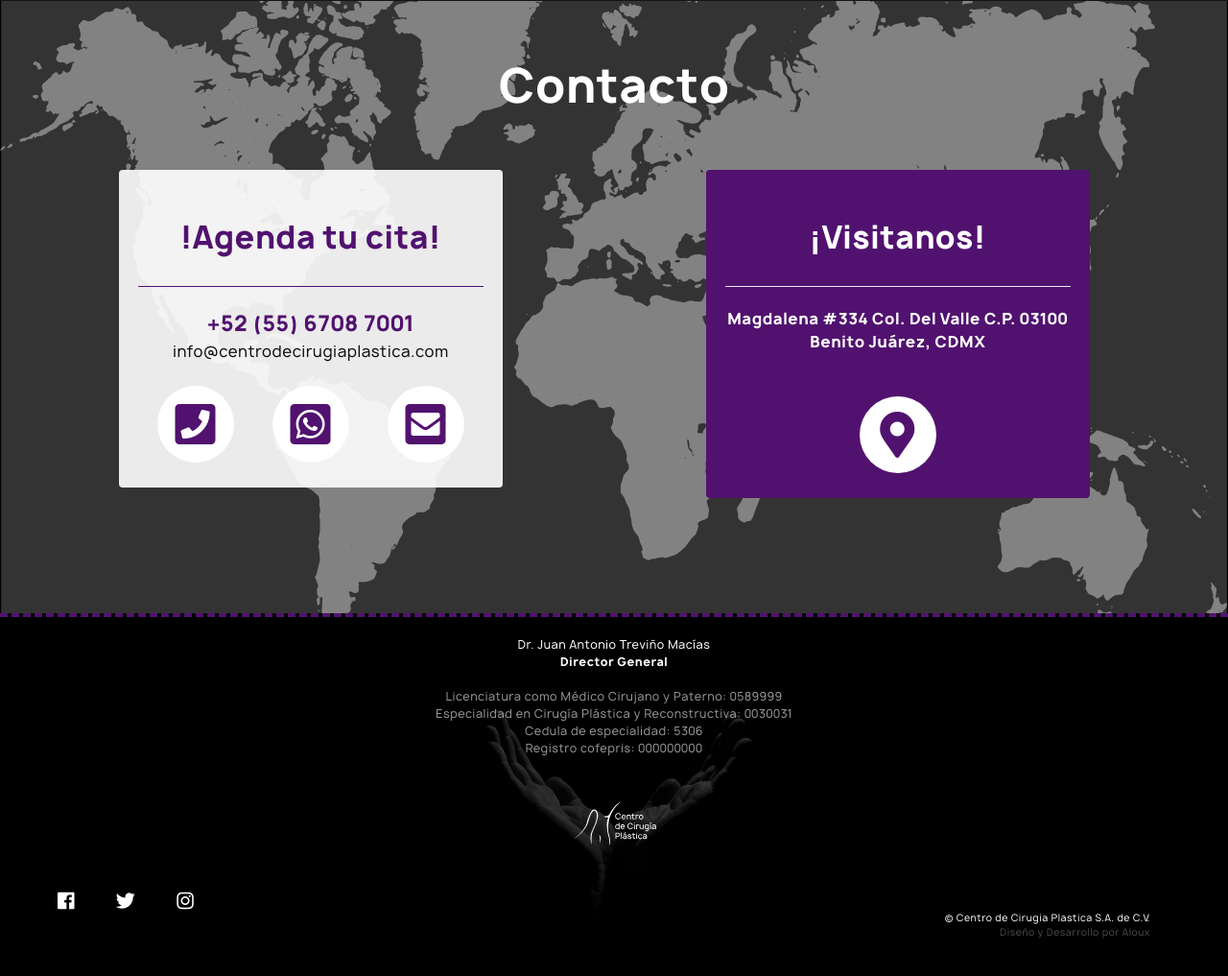
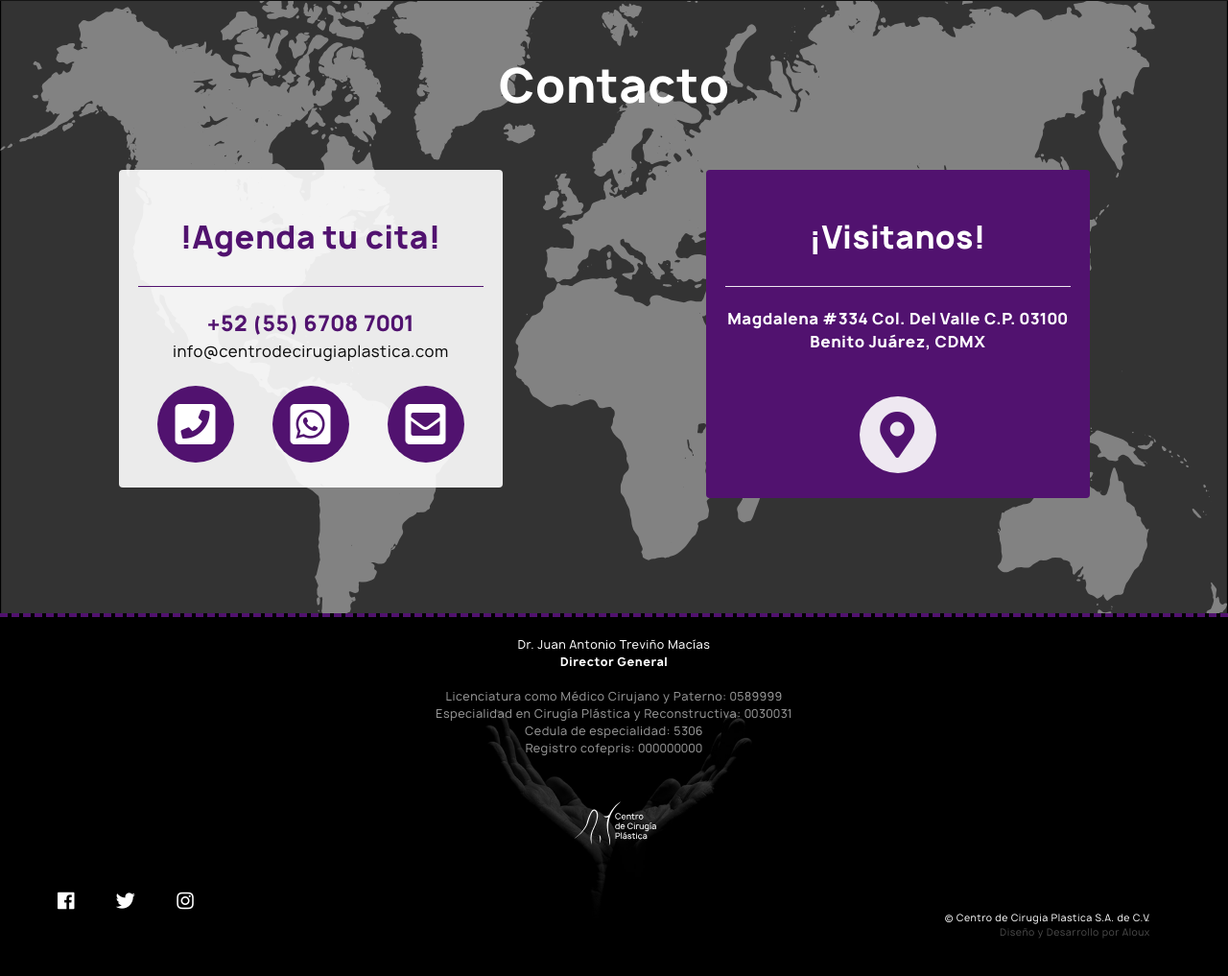
Before and after one commit to yessben/devops, a website: page public/index.html in a window 1280 px wide. Shown: the part 2634-3651 px from the top of the page at 96% size. Drawn offline with nearby package versions, Linux system fonts and the light colour scheme.

Commit message:
invertir colores iconos contacto

```diff
--- a/public/assets/css/style.css
+++ b/public/assets/css/style.css
@@ -189,17 +189,17 @@ section.contacto{
     width: 80px;
     height: 80px;
     border-radius: 40px;
-    background-color: rgb(255,255,255);
-    color: rgb(81,18,111);
+    /* background-color: rgb(255,255,255); */
+    /* color: rgb(81,18,111); */
     display: table-cell;
     vertical-align: middle;
     cursor: pointer;
 }
-.circle-r50:hover{
+/* .circle-r50:hover{
     box-shadow: 0 0 20px rgba(0,0,0,.5);
     background-color: rgb(81,18,111);
     color: rgb(255,255,255);
-}
+} */
 .carousel-prev{
     display: none;
 }
--- a/public/index.html
+++ b/public/index.html
@@ -198,9 +198,9 @@
 
 
                                         <div class="item-row t-center  c-dynamic">
-                                                <div class="item-col"> <a href="tel:5567087001"><div class="circle-r50"><i class="fas fa-3x fa-phone-square"></i></div></a></div>
-                                                <div class="item-col"> <a href="https://api.whatsapp.com/send?phone=5567087001&amp;text=%C2%A1Hola!%20Me%20gustar%C3%ADa%20obtener%20m%C3%A1s%20informaci%C3%B3n%20sobre%20alguno%20de%20sus%20servicios." target="_blank"><div class="circle-r50"><i class="fab fa-3x fa-whatsapp-square"></i></div></a></div>
-                                                <div class="item-col"><a  href="mailto:info@centrodecirugiaplastica.com?Subject=%C2%A1Hola!"><div class="circle-r50"><i class="fas fa-3x fa-envelope-square"></i></div></a></div>
+                                                <div class="item-col"> <a href="tel:5567087001"><div class="circle-r50 b-purple c-white"><i class="fas fa-3x fa-phone-square"></i></div></a></div>
+                                                <div class="item-col"> <a href="https://api.whatsapp.com/send?phone=5567087001&amp;text=%C2%A1Hola!%20Me%20gustar%C3%ADa%20obtener%20m%C3%A1s%20informaci%C3%B3n%20sobre%20alguno%20de%20sus%20servicios." target="_blank"><div class="circle-r50 b-purple  c-white"><i class="fab fa-3x fa-whatsapp-square"></i></div></a></div>
+                                                <div class="item-col"><a  href="mailto:info@centrodecirugiaplastica.com?Subject=%C2%A1Hola!"><div class="circle-r50 b-purple  c-white"><i class="fas fa-3x fa-envelope-square"></i></div></a></div>
                                         </div>
                                 </div>
                         </div>
@@ -217,7 +217,7 @@
 
                                         <div class="item-row t-center  c-dynamic">
                                                 <div class="item-col"></div>
-                                                <div class="item-col"> <a href="https://goo.gl/maps/Z1CxZmj9Xhk" target="_blank"><div class="circle-r50"><i class="fas fa-3x fa-map-marker-alt"></i></div></a></div>
+                                                <div class="item-col"> <a href="https://goo.gl/maps/Z1CxZmj9Xhk" target="_blank"><div class="circle-r50 b-white c-purple"><i class="fas fa-3x fa-map-marker-alt"></i></div></a></div>
                                                 <div class="item-col"></div>
                                         </div>
                                 </div>
```
